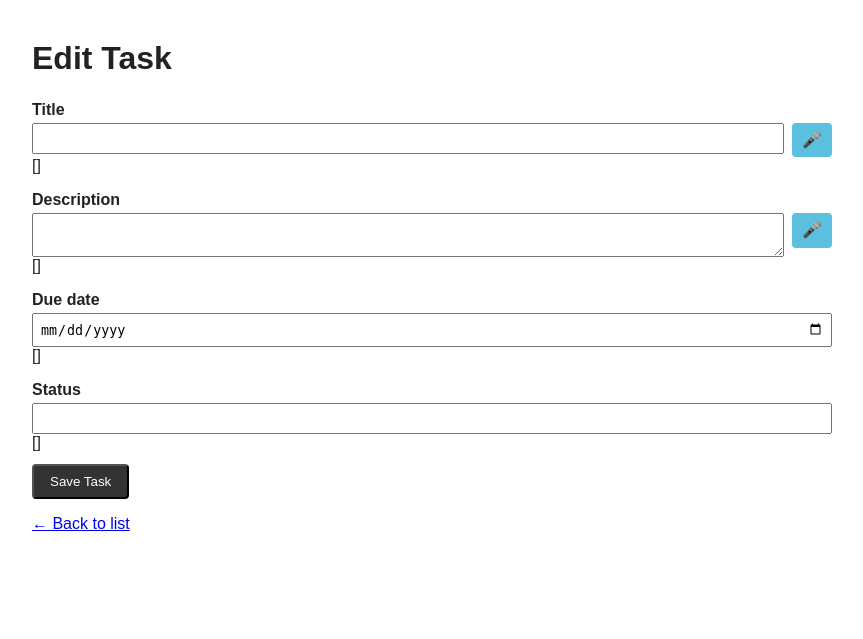
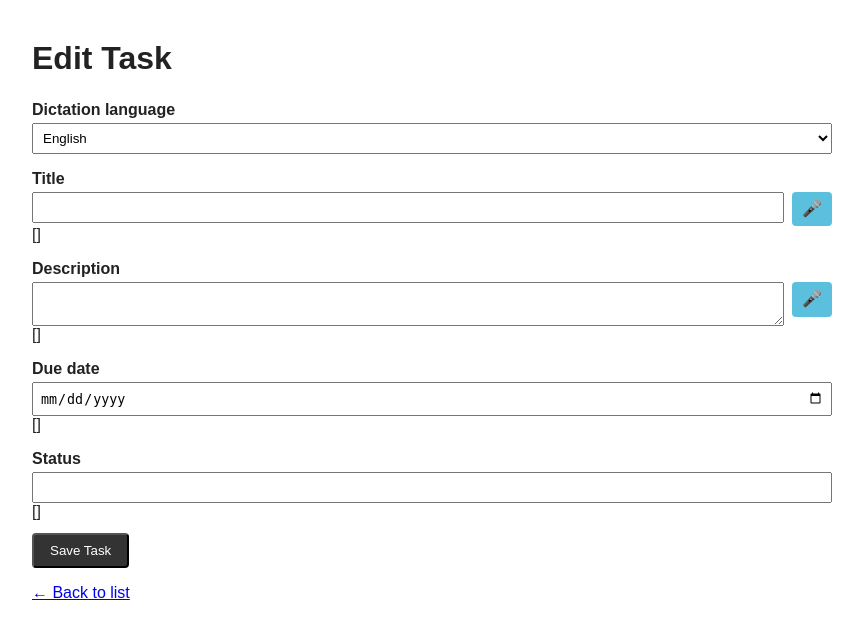
Before and after one commit to jomagjo/task-manager, a Django app: template tasks/templates/tasks/task_form.html in a window 1280 px wide. Shown: the top 639 px of the page, without its empty margins (208-1071 px from the left). Run offline with Django 3.2, Linux system fonts and the light colour scheme; the template is opened without the code that fills it: most values are stand-ins (such as "Sample title", 1, 10 or a date in 2020); form fields are guessed from the names that the template uses.

Commit message:
Add dictation language selector and 7s silence auto-stop
A language dropdown (English/Hindi/Telugu) now sits above the mic
buttons; selected language is applied to SpeechRecognition.lang before
each start() call. Recognition also auto-stops after 7 seconds without
a new result, instead of requiring a manual click to stop.

Co-Authored-By: Claude Sonnet 5 <noreply@anthropic.com>

```diff
--- a/tasks/templates/tasks/task_form.html
+++ b/tasks/templates/tasks/task_form.html
@@ -2,6 +2,15 @@
 <h1>{% if task %}Edit Task{% else %}Add Task{% endif %}</h1>
 <form method="post">
   {% csrf_token %} {{ form.non_field_errors }}
+
+  <p>
+    <label for="mic-lang-select">Dictation language</label>
+    <select id="mic-lang-select">
+      <option value="en-US">English</option>
+      <option value="hi-IN">Hindi</option>
+      <option value="te-IN">Telugu</option>
+    </select>
+  </p>
 
   <p>
     {{ form.title.label_tag }}
@@ -50,6 +59,8 @@
     var SpeechRecognition =
       window.SpeechRecognition || window.webkitSpeechRecognition;
     var micButtons = document.querySelectorAll(".mic-btn");
+    var langSelect = document.getElementById("mic-lang-select");
+    var SILENCE_TIMEOUT_MS = 7000;
 
     if (!SpeechRecognition) {
       micButtons.forEach(function (btn) {
@@ -64,10 +75,17 @@
       var recognition = new SpeechRecognition();
       recognition.continuous = true;
       recognition.interimResults = true;
-      recognition.lang = "en-US";
 
       var listening = false;
       var baseValue = "";
+      var silenceTimer = null;
+
+      function resetSilenceTimer() {
+        clearTimeout(silenceTimer);
+        silenceTimer = setTimeout(function () {
+          recognition.stop();
+        }, SILENCE_TIMEOUT_MS);
+      }
 
       recognition.onresult = function (event) {
         var transcript = "";
@@ -75,16 +93,19 @@
           transcript += event.results[i][0].transcript;
         }
         field.value = (baseValue ? baseValue + " " : "") + transcript;
+        resetSilenceTimer();
       };
 
       recognition.onend = function () {
         listening = false;
+        clearTimeout(silenceTimer);
         btn.classList.remove("listening");
         btn.textContent = "🎤";
       };
 
       recognition.onerror = function () {
         listening = false;
+        clearTimeout(silenceTimer);
         btn.classList.remove("listening");
         btn.textContent = "🎤";
       };
@@ -95,10 +116,12 @@
           return;
         }
         baseValue = field.value.trim();
+        recognition.lang = langSelect.value;
         recognition.start();
         listening = true;
         btn.classList.add("listening");
         btn.textContent = "⏹";
+        resetSilenceTimer();
       });
     });
   })();
```
